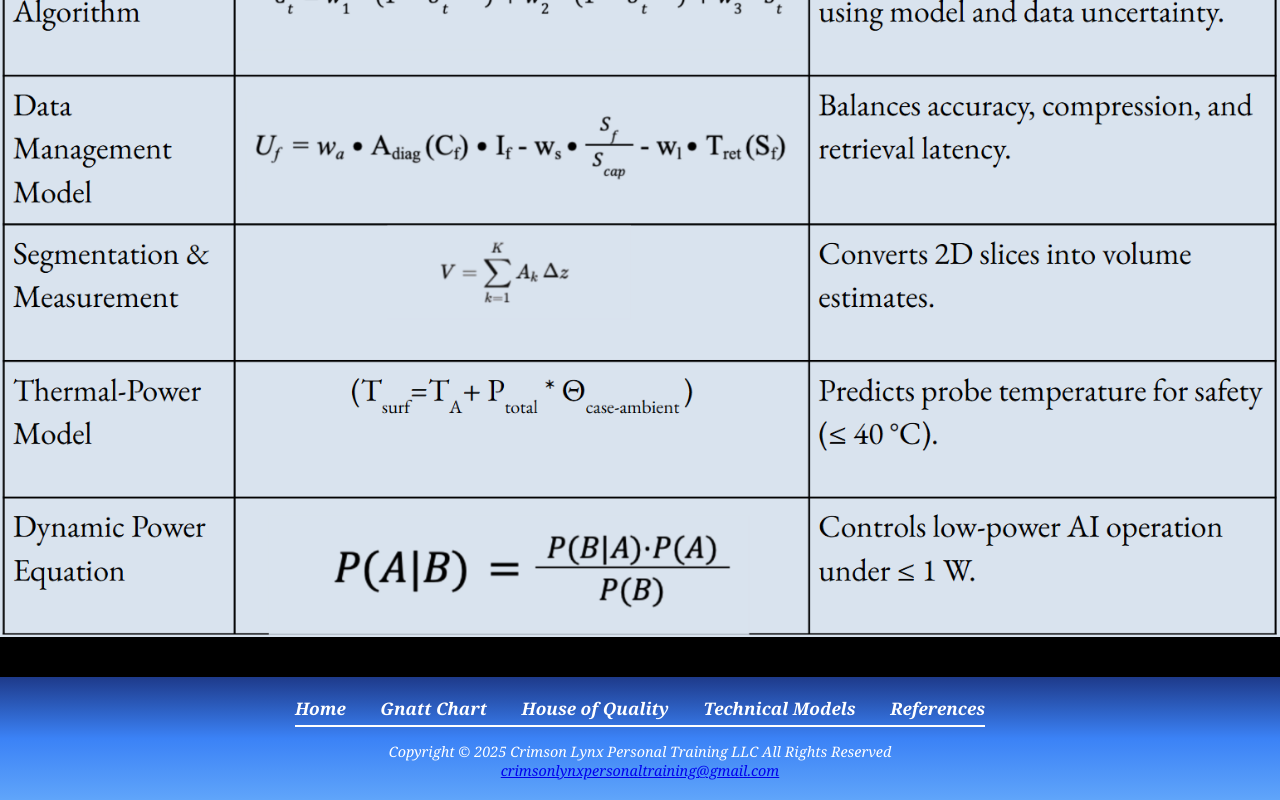
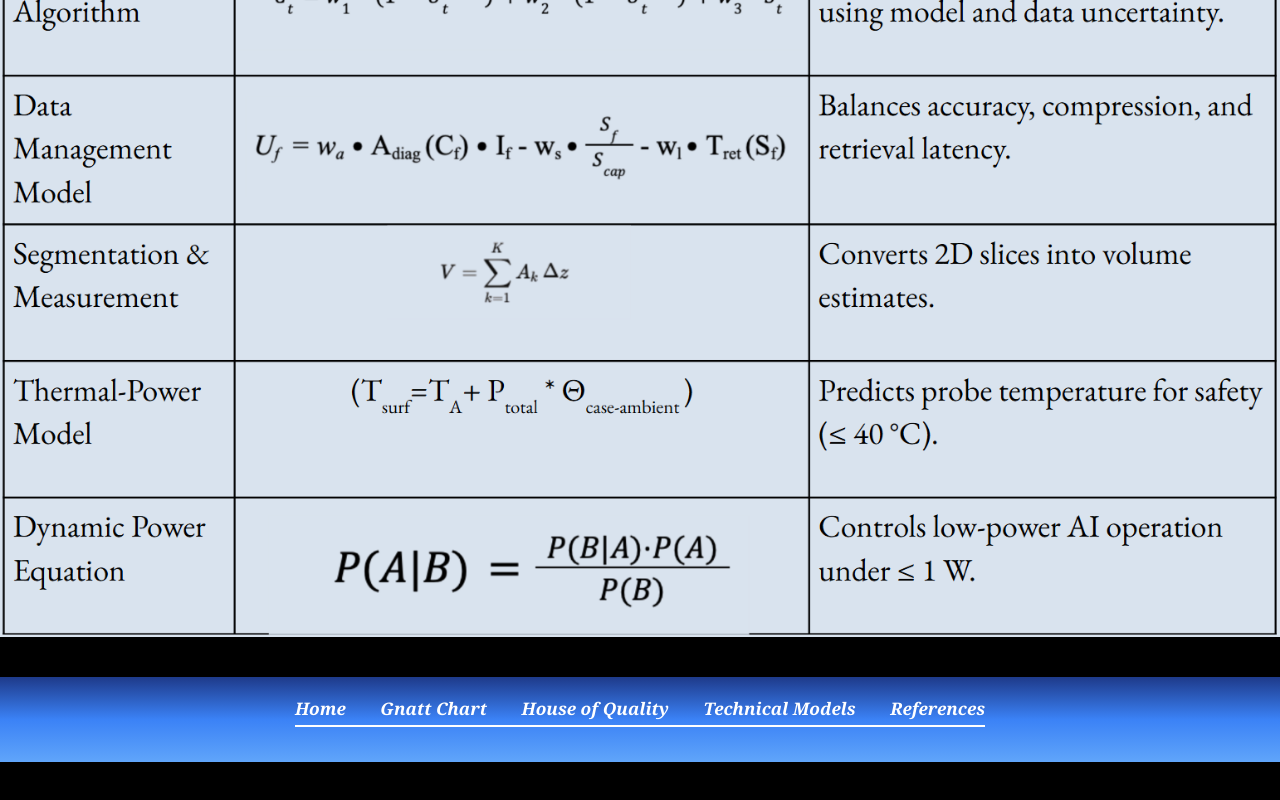
Before and after one commit to AtlasSonography/website, a plain HTML site: page Technical_Models.html in a window 1280 px wide. Shown: the part 654-1454 px from the top of the page. After the commit the page ends 1416 px from the top, so only its background shows below. Drawn offline with Linux system fonts and the light colour scheme.

Commit message:
Update Technical_Models.html

```diff
--- a/Technical_Models.html
+++ b/Technical_Models.html
@@ -74,8 +74,6 @@
                     <li><a href ="References.html">References</a></li>
                 </ul>
             </nav>
-            Copyright &copy; 2025 Crimson Lynx Personal Training LLC All Rights Reserved<br>
-            <a href="mailto:crimsonlynxpersonaltraining@gmail.com">crimsonlynxpersonaltraining@gmail.com</a>
         </footer>
 </body>
 
```
